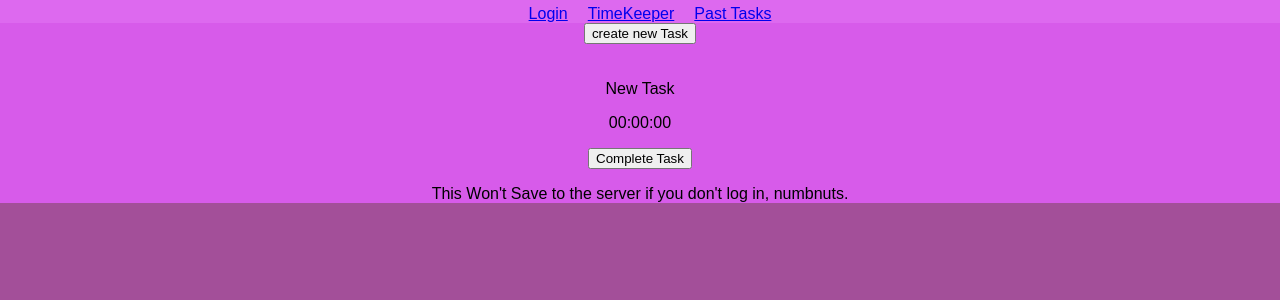
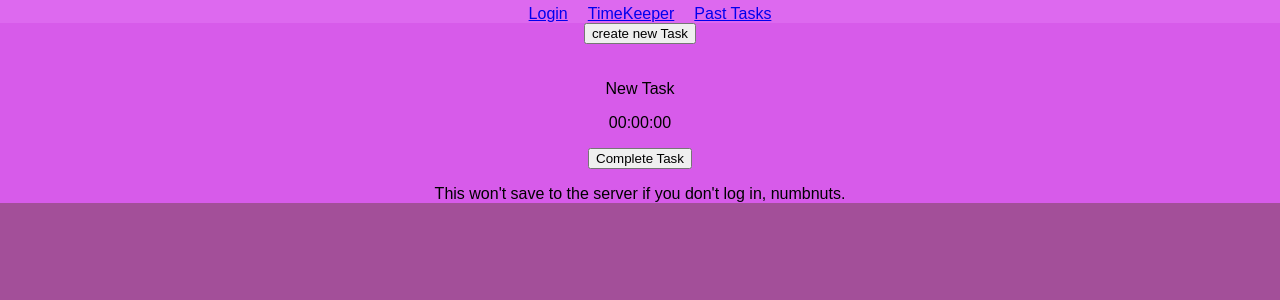
Before and after one commit to Debaumer/timekeeper, a React app: page /#/ in a window 1280 px wide. Shown: the top 300 px of the page. Built offline with nearby package versions, Linux system fonts and the light colour scheme.

Commit message:
tidied warning message for login

```diff
--- a/src/Containers/ClockContainer/ClockContainer.js
+++ b/src/Containers/ClockContainer/ClockContainer.js
@@ -1,6 +1,5 @@
 import React, { Component } from "react";
 import { connect } from "react-redux";
-//import {updateObject} from '../Utility/UpdateObject';
 import Timer from "../../Components/Timer";
 import CompleteTask from "../../Components/CompleteTask";
 import CurrentTask from "../../Components/CurrentTask";
@@ -220,11 +219,8 @@ class ClockContainer extends Component {
     let warningMessage = null;
     if (!this.props.userId)
       warningMessage = (
-        <p>This Won't Save to the server if you don't log in, numbnuts.</p>
+        <p>This won't save to the server if you don't log in, numbnuts.</p>
       );
-    //else if(this.state.isOn === true) {
-    //don't display the submit  once the timer has
-    //started
 
     let comTasks = (
       <div>
```
